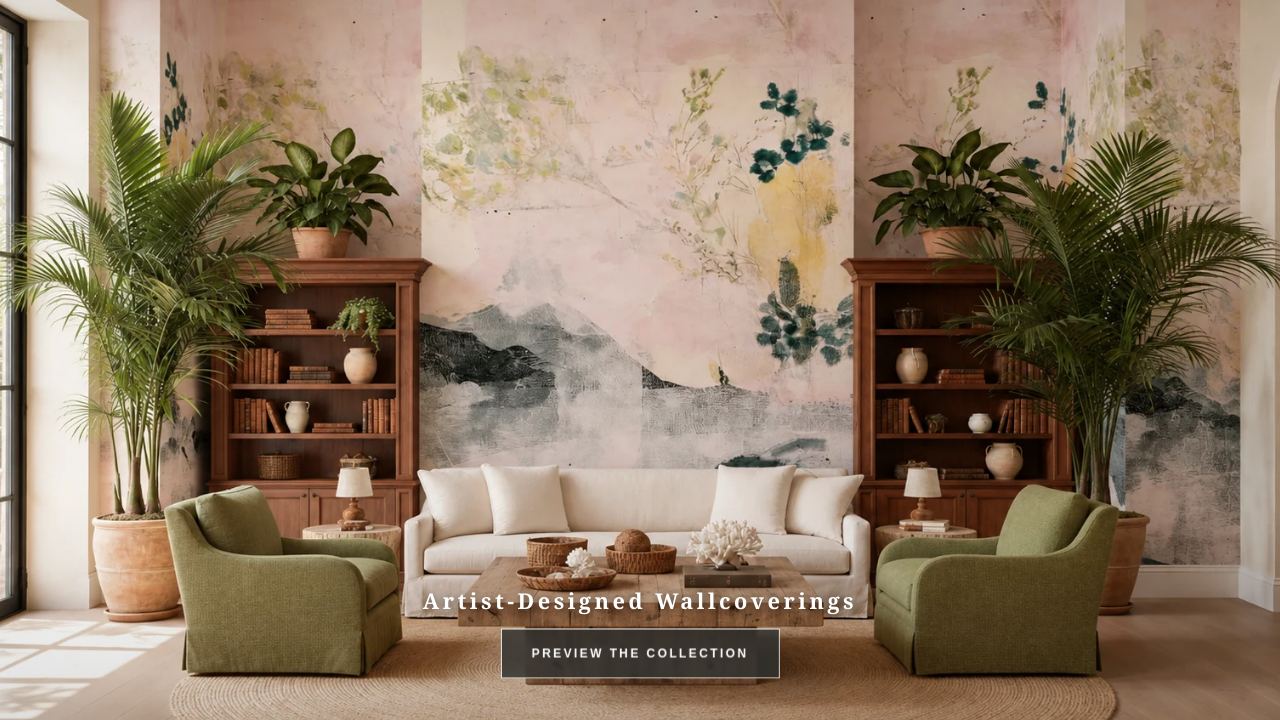
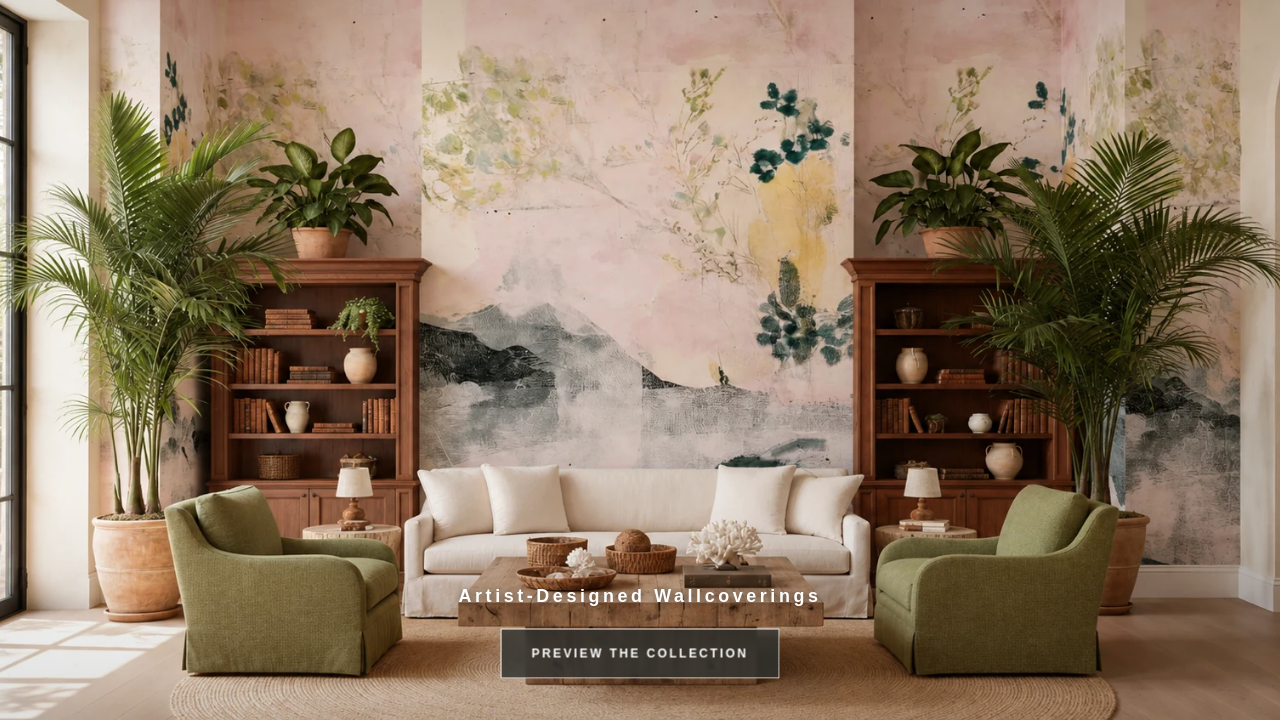
Before and after one commit to Palgaborka/ANYA, a website: page index.html in a window 1280 px wide. Shown: the part 80-800 px from the top of the page. Drawn offline with Linux system fonts and the light colour scheme.

Commit message:
Refine desktop hero layout

```diff
--- a/index.html
+++ b/index.html
@@ -64,17 +64,17 @@
     display:flex;
     flex-direction:column;
     align-items:center;
-    gap:14px;
+    gap:22px;
   }
   .hero-tagline{
     position:static;
     display:block;
     padding:0;
     margin:0;
-    font-family:Georgia,'Times New Roman',serif;
-    font-size:clamp(19px,1.7vw,25px);
+    font-family:Arial,Helvetica,sans-serif;
+    font-size:clamp(16px,1.4vw,20px);
     font-weight:700;
-    letter-spacing:.16em;
+    letter-spacing:.2em;
     white-space:nowrap;
     color:#fff;
     text-align:center;
@@ -90,7 +90,7 @@
     right:0;
     padding:0 8px;
     margin:0;
-    font-family:Georgia,'Times New Roman',serif;
+    font-family:Arial,Helvetica,sans-serif;
     font-size:clamp(14px,4.1vw,17px);
     font-weight:700;
     letter-spacing:.22em;
```
